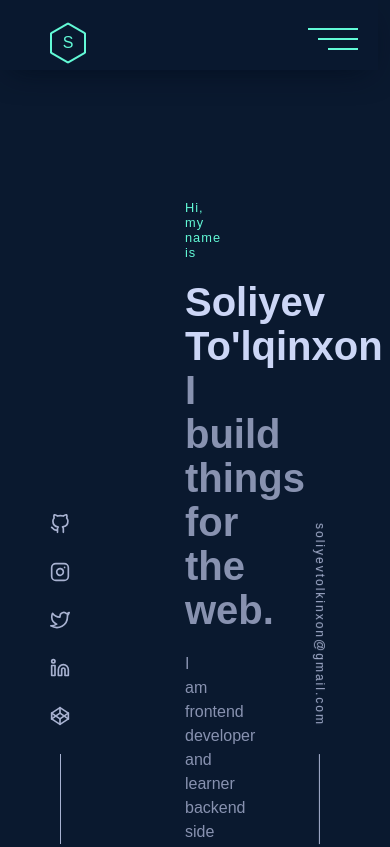
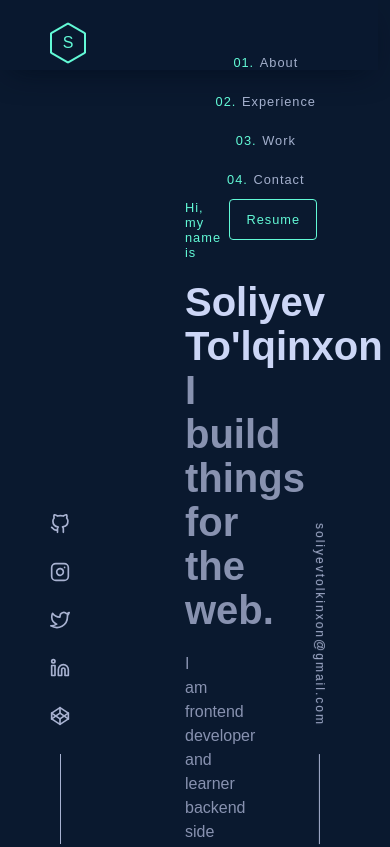
Before and after one commit to Tolkinxon/my-partfolio, a Next.js app: page / in a window 390 px wide. Shown: the top 847 px of the page. Built offline with nearby package versions, Linux system fonts and the light colour scheme.

Commit message:
added new wrapper

```diff
--- a/components/Navbar.js
+++ b/components/Navbar.js
@@ -10,7 +10,7 @@ const Navbar = ({ scroll }) => {
         <div className={styles.box}></div>
         <div className={styles.box}>S</div>
       </div>
-
+  <div className={styles.selects_wrapper}>
       <div className={styles.selects}>
           <a href="#">
             <span>01. </span> About
@@ -26,12 +26,15 @@ const Navbar = ({ scroll }) => {
           </a>
           <button className="button">Resume</button>
         </div>
+  </div>
+
 
       <div className={styles.hide_selects}>
         <div></div>
         <div></div>
         <div></div>
       </div>
+
     </nav>
   )
 }
--- a/styles/navbar.module.css
+++ b/styles/navbar.module.css
@@ -116,16 +116,23 @@
 /* MEDIA QUERIES SIDE */
 @media only screen and (max-width: 770px) {
   .selects {
-    display: none;
+
+    display: flex;
+    flex-direction: column;
+
+
   }
 
-  .hide_selects {
+  /* .hide_selects {
     display: flex;
     flex-direction: column;
     align-items: end;
     position: absolute;
     right: 20px;
-  }
+  } */
+
+
+
 }
 
 /* MEDIA QUERIES SIDE */
```
Lines whose indentation alone changed are shown as unchanged.
